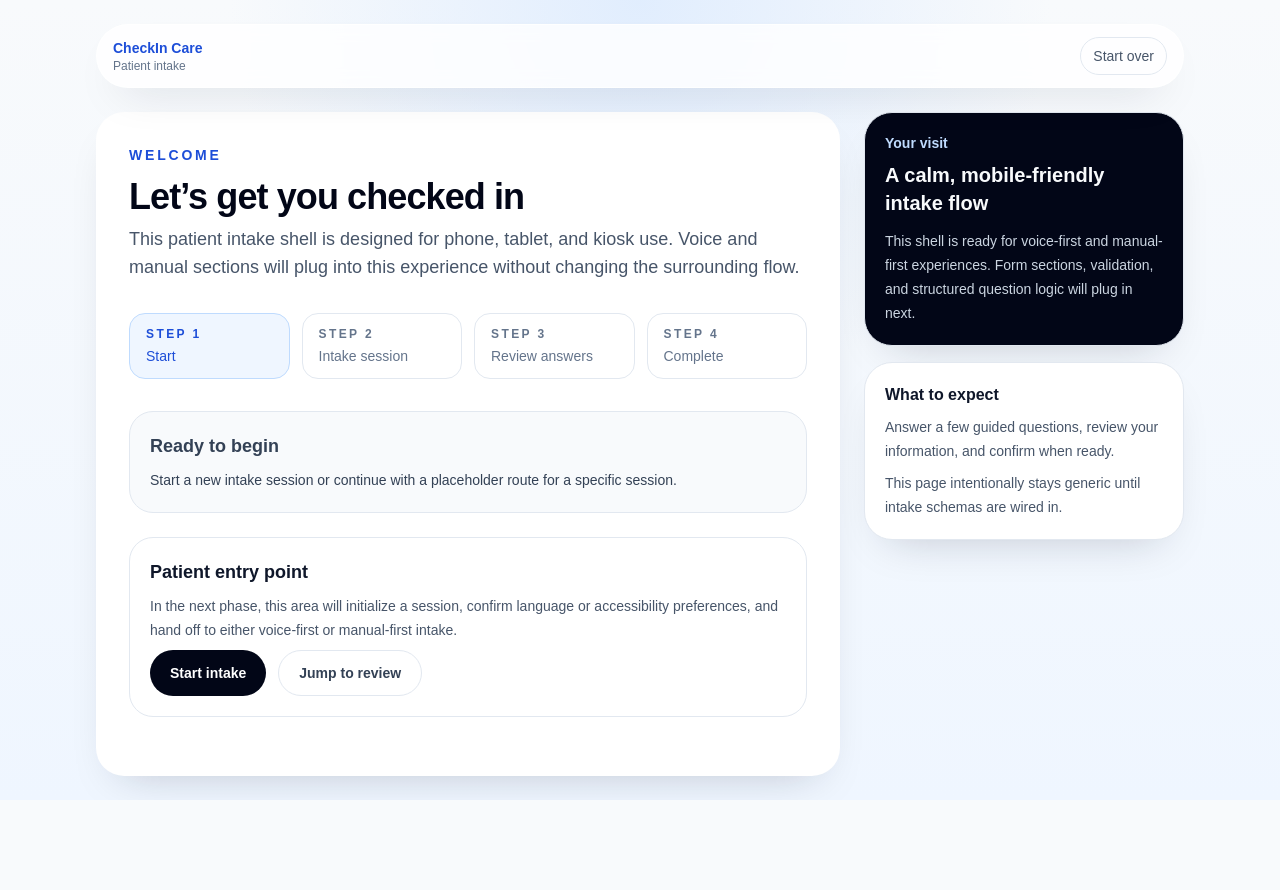
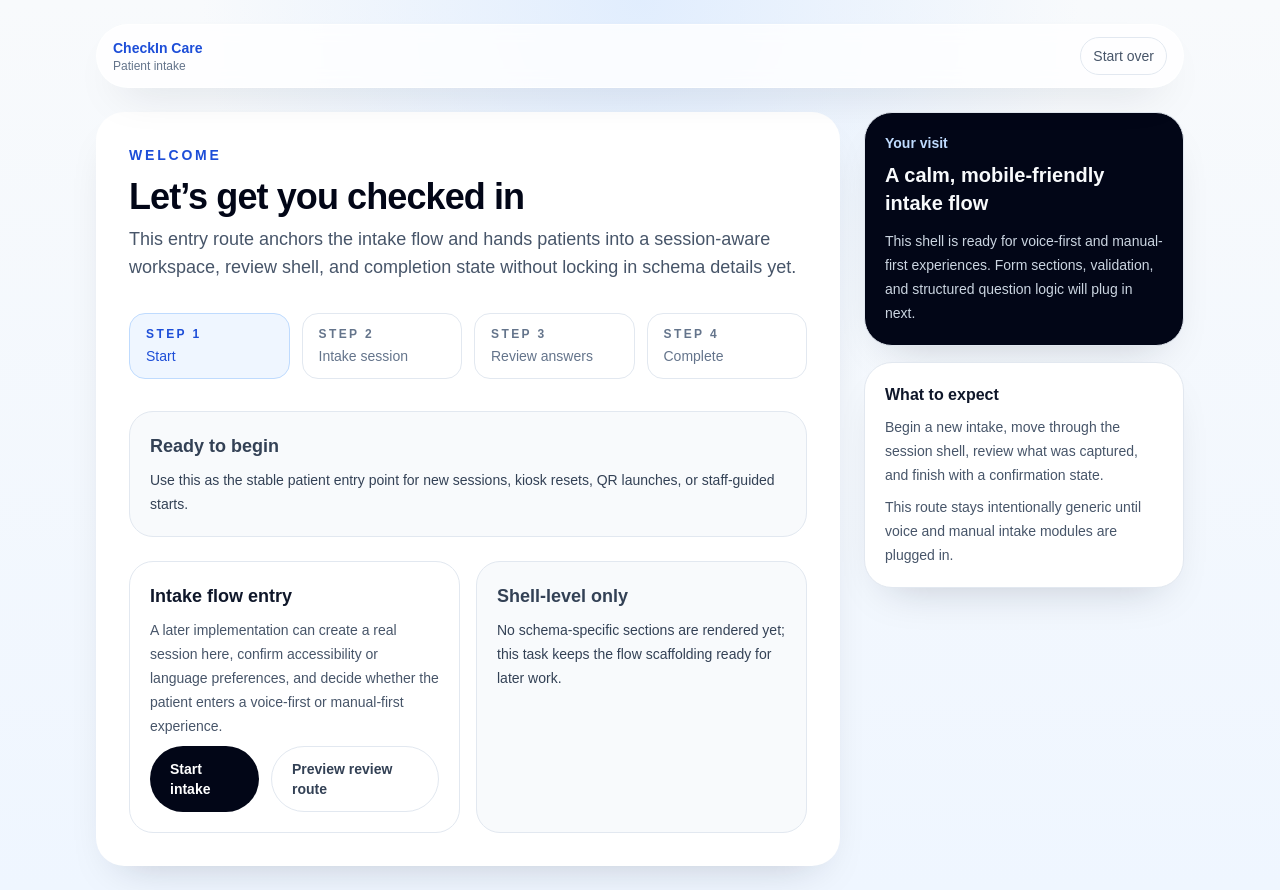
Before and after one commit to anmolsansi/Voice-Agent, a Next.js app: page /intake/start in a window 1280 px wide. Before the commit the page ends 800 px from the top, so only its background shows below. Built offline with nearby package versions, Linux system fonts and the light colour scheme.

Commit message:
feat(frontend): [VA-F0-T11] patient route structure for intake flow

```diff
--- a/app/intake/[sessionId]/page.tsx
+++ b/app/intake/[sessionId]/page.tsx
@@ -1,13 +1,7 @@
+import { buildIntakeSteps, getIntakePath } from '@/components/intake-flow';
 import { PatientShell } from '@/components/patient-shell';
 import { SessionActions } from '@/components/session-actions';
 import { StateCard } from '@/components/state-card';
-
-const steps = [
-  { label: 'Start', status: 'complete' as const },
-  { label: 'Intake session', status: 'current' as const },
-  { label: 'Review answers', status: 'upcoming' as const },
-  { label: 'Complete', status: 'upcoming' as const },
-];
 
 type IntakeSessionPageProps = {
   params: {
@@ -16,17 +10,19 @@ type IntakeSessionPageProps = {
 };
 
 export default function IntakeSessionPage({ params }: IntakeSessionPageProps) {
+  const { sessionId } = params;
+
   return (
     <PatientShell
       eyebrow="In progress"
       title="Your intake session is ready"
-      description="This route is reserved for session-aware intake content. Voice transcript UI, section scaffolds, and manual entry components can mount here without changing the patient shell."
-      steps={steps}
+      description="This route is reserved for session-aware intake content. Voice transcript UI, section scaffolds, and manual entry components can mount here without changing the surrounding shell or downstream routes."
+      steps={buildIntakeSteps('session', sessionId)}
       aside={
         <div className="space-y-2 text-sm leading-6 text-slate-600">
           <h2 className="text-base font-semibold text-slate-900">Session placeholder</h2>
           <p>
-            Session ID: <span className="font-mono text-slate-900">{params.sessionId}</span>
+            Session ID: <span className="font-mono text-slate-900">{sessionId}</span>
           </p>
           <p>
             This page intentionally avoids schema-specific fields while providing a clean container
@@ -38,7 +34,7 @@ export default function IntakeSessionPage({ params }: IntakeSessionPageProps) {
       <div className="space-y-6">
         <StateCard
           title="Loading-friendly intake workspace"
-          description="Use this surface for question cards, transcript panels, autosave indicators, and validation banners."
+          description="Use this surface for question cards, transcript panels, autosave indicators, validation banners, and later section-level routing."
         />
 
         <div className="grid gap-4 md:grid-cols-2">
@@ -58,9 +54,9 @@ export default function IntakeSessionPage({ params }: IntakeSessionPageProps) {
 
         <SessionActions
           primaryLabel="Continue to review"
-          primaryHref="/intake/review"
+          primaryHref={getIntakePath('review', sessionId)}
           secondaryLabel="Back to start"
-          secondaryHref="/intake/start"
+          secondaryHref={getIntakePath('start')}
         />
       </div>
     </PatientShell>
--- a/app/intake/complete/page.tsx
+++ b/app/intake/complete/page.tsx
@@ -1,21 +1,32 @@
+import { buildIntakeSteps, getIntakePath, getSafeSessionId } from '@/components/intake-flow';
 import { PatientShell } from '@/components/patient-shell';
 import { SessionActions } from '@/components/session-actions';
 import { StateCard } from '@/components/state-card';
 
-const steps = [
-  { label: 'Start', status: 'complete' as const },
-  { label: 'Intake session', status: 'complete' as const },
-  { label: 'Review answers', status: 'complete' as const },
-  { label: 'Complete', status: 'current' as const },
-];
+type IntakeCompletePageProps = {
+  searchParams?: {
+    sessionId?: string;
+  };
+};
 
-export default function IntakeCompletePage() {
+export default function IntakeCompletePage({ searchParams }: IntakeCompletePageProps) {
+  const sessionId = getSafeSessionId(searchParams?.sessionId);
+
   return (
     <PatientShell
       eyebrow="Complete"
       title="You’re ready for the next step"
-      description="This page acts as the completion-state shell once intake is submitted or handed off to staff for confirmation."
-      steps={steps}
+      description="This page acts as the completion-state shell after intake submission or staff handoff, while keeping session context available for future confirmations."
+      steps={buildIntakeSteps('complete', sessionId)}
+      aside={
+        <div className="space-y-2 text-sm leading-6 text-slate-600">
+          <h2 className="text-base font-semibold text-slate-900">Completed session</h2>
+          <p>
+            Session reference: <span className="font-mono text-slate-900">{sessionId}</span>
+          </p>
+          <p>Confirmation details, wait-time updates, and shared-device reset behavior can plug in here later.</p>
+        </div>
+      }
     >
       <div className="space-y-6">
         <StateCard
@@ -32,9 +43,9 @@ export default function IntakeCompletePage() {
           </p>
           <SessionActions
             primaryLabel="Return to start"
-            primaryHref="/intake/start"
-            secondaryLabel="Review scaffold"
-            secondaryHref="/intake/review"
+            primaryHref={getIntakePath('start')}
+            secondaryLabel="Back to review"
+            secondaryHref={getIntakePath('review', sessionId)}
           />
         </div>
       </div>
--- /dev/null
+++ b/app/intake/page.tsx
@@ -0,0 +1,5 @@
+import { redirect } from 'next/navigation';
+
+export default function IntakeIndexPage() {
+  redirect('/intake/start');
+}
--- a/app/intake/review/page.tsx
+++ b/app/intake/review/page.tsx
@@ -1,26 +1,37 @@
+import { buildIntakeSteps, getIntakePath, getSafeSessionId } from '@/components/intake-flow';
 import { PatientShell } from '@/components/patient-shell';
 import { SessionActions } from '@/components/session-actions';
 import { StateCard } from '@/components/state-card';
 
-const steps = [
-  { label: 'Start', status: 'complete' as const },
-  { label: 'Intake session', status: 'complete' as const },
-  { label: 'Review answers', status: 'current' as const },
-  { label: 'Complete', status: 'upcoming' as const },
-];
+type IntakeReviewPageProps = {
+  searchParams?: {
+    sessionId?: string;
+  };
+};
 
-export default function IntakeReviewPage() {
+export default function IntakeReviewPage({ searchParams }: IntakeReviewPageProps) {
+  const sessionId = getSafeSessionId(searchParams?.sessionId);
+
   return (
     <PatientShell
       eyebrow="Review"
       title="Check your information before submitting"
-      description="This route provides the shell for a final review state. Structured answers, validation details, and edit affordances will be connected in a later feature."
-      steps={steps}
+      description="This route provides a session-aware review shell so later answer summaries and edit affordances can plug in without changing the flow structure."
+      steps={buildIntakeSteps('review', sessionId)}
+      aside={
+        <div className="space-y-2 text-sm leading-6 text-slate-600">
+          <h2 className="text-base font-semibold text-slate-900">Current session</h2>
+          <p>
+            Reviewing session: <span className="font-mono text-slate-900">{sessionId}</span>
+          </p>
+          <p>This screen stays generic until structured summaries and validation details are added.</p>
+        </div>
+      }
     >
       <div className="space-y-6">
         <StateCard
           title="Review scaffold"
-          description="A future implementation will summarize captured answers here and clearly show what still needs attention."
+          description="A future implementation will summarize captured answers here, highlight anything incomplete, and offer clear ways to edit responses."
         />
 
         <div className="grid gap-4 md:grid-cols-2">
@@ -34,16 +45,16 @@ export default function IntakeReviewPage() {
           </div>
           <StateCard
             title="Waiting on intake data"
-            description="No patient-specific values are rendered yet by design."
+            description="No patient-specific values are rendered yet by design, but the session path is preserved through this route."
             tone="warning"
           />
         </div>
 
         <SessionActions
           primaryLabel="Continue to completion"
-          primaryHref="/intake/complete"
+          primaryHref={getIntakePath('complete', sessionId)}
           secondaryLabel="Back to intake shell"
-          secondaryHref="/intake/demo-session"
+          secondaryHref={getIntakePath('session', sessionId)}
         />
       </div>
     </PatientShell>
--- a/app/intake/start/page.tsx
+++ b/app/intake/start/page.tsx
@@ -1,46 +1,49 @@
+import { buildIntakeSteps, getIntakePath, getSafeSessionId } from '@/components/intake-flow';
 import { PatientShell } from '@/components/patient-shell';
 import { SessionActions } from '@/components/session-actions';
 import { StateCard } from '@/components/state-card';
 
-const steps = [
-  { label: 'Start', status: 'current' as const },
-  { label: 'Intake session', status: 'upcoming' as const },
-  { label: 'Review answers', status: 'upcoming' as const },
-  { label: 'Complete', status: 'upcoming' as const },
-];
+const demoSessionId = getSafeSessionId();
 
 export default function IntakeStartPage() {
   return (
     <PatientShell
       eyebrow="Welcome"
       title="Let’s get you checked in"
-      description="This patient intake shell is designed for phone, tablet, and kiosk use. Voice and manual sections will plug into this experience without changing the surrounding flow."
-      steps={steps}
+      description="This entry route anchors the intake flow and hands patients into a session-aware workspace, review shell, and completion state without locking in schema details yet."
+      steps={buildIntakeSteps('start', demoSessionId)}
       aside={
         <div className="space-y-2 text-sm leading-6 text-slate-600">
           <h2 className="text-base font-semibold text-slate-900">What to expect</h2>
-          <p>Answer a few guided questions, review your information, and confirm when ready.</p>
-          <p>This page intentionally stays generic until intake schemas are wired in.</p>
+          <p>Begin a new intake, move through the session shell, review what was captured, and finish with a confirmation state.</p>
+          <p>This route stays intentionally generic until voice and manual intake modules are plugged in.</p>
         </div>
       }
     >
       <div className="space-y-6">
         <StateCard
           title="Ready to begin"
-          description="Start a new intake session or continue with a placeholder route for a specific session."
+          description="Use this as the stable patient entry point for new sessions, kiosk resets, QR launches, or staff-guided starts."
         />
 
-        <div className="rounded-3xl border border-slate-200 p-5">
-          <h2 className="text-lg font-semibold text-slate-900">Patient entry point</h2>
-          <p className="mt-2 max-w-2xl text-sm leading-6 text-slate-600">
-            In the next phase, this area will initialize a session, confirm language or accessibility
-            preferences, and hand off to either voice-first or manual-first intake.
-          </p>
-          <SessionActions
-            primaryLabel="Start intake"
-            primaryHref="/intake/demo-session"
-            secondaryLabel="Jump to review"
-            secondaryHref="/intake/review"
+        <div className="grid gap-4 md:grid-cols-2">
+          <div className="rounded-3xl border border-slate-200 p-5">
+            <h2 className="text-lg font-semibold text-slate-900">Intake flow entry</h2>
+            <p className="mt-2 max-w-2xl text-sm leading-6 text-slate-600">
+              A later implementation can create a real session here, confirm accessibility or language preferences,
+              and decide whether the patient enters a voice-first or manual-first experience.
+            </p>
+            <SessionActions
+              primaryLabel="Start intake"
+              primaryHref={getIntakePath('session', demoSessionId)}
+              secondaryLabel="Preview review route"
+              secondaryHref={getIntakePath('review', demoSessionId)}
+            />
+          </div>
+
+          <StateCard
+            title="Shell-level only"
+            description="No schema-specific sections are rendered yet; this task keeps the flow scaffolding ready for later work."
           />
         </div>
       </div>
--- /dev/null
+++ b/components/intake-flow.ts
@@ -0,0 +1,50 @@
+export type IntakeStepStatus = 'complete' | 'current' | 'upcoming';
+
+export type IntakeStepKey = 'start' | 'session' | 'review' | 'complete';
+
+export type IntakeStep = {
+  label: string;
+  href: string;
+  status: IntakeStepStatus;
+};
+
+const DEMO_SESSION_ID = 'demo-session';
+
+export function getSafeSessionId(sessionId?: string) {
+  return sessionId?.trim() ? sessionId : DEMO_SESSION_ID;
+}
+
+export function getIntakePath(step: IntakeStepKey, sessionId?: string) {
+  const resolvedSessionId = getSafeSessionId(sessionId);
+
+  switch (step) {
+    case 'start':
+      return '/intake/start';
+    case 'session':
+      return `/intake/${resolvedSessionId}`;
+    case 'review':
+      return `/intake/review?sessionId=${resolvedSessionId}`;
+    case 'complete':
+      return `/intake/complete?sessionId=${resolvedSessionId}`;
+    default:
+      return '/intake/start';
+  }
+}
+
+export function buildIntakeSteps(currentStep: IntakeStepKey, sessionId?: string): IntakeStep[] {
+  const stepOrder: IntakeStepKey[] = ['start', 'session', 'review', 'complete'];
+  const labels: Record<IntakeStepKey, string> = {
+    start: 'Start',
+    session: 'Intake session',
+    review: 'Review answers',
+    complete: 'Complete',
+  };
+
+  const currentIndex = stepOrder.indexOf(currentStep);
+
+  return stepOrder.map((step, index) => ({
+    label: labels[step],
+    href: getIntakePath(step, sessionId),
+    status: index < currentIndex ? 'complete' : index === currentIndex ? 'current' : 'upcoming',
+  }));
+}
```
Also changed, not shown: components/patient-shell.tsx (+26 -9 lines).
